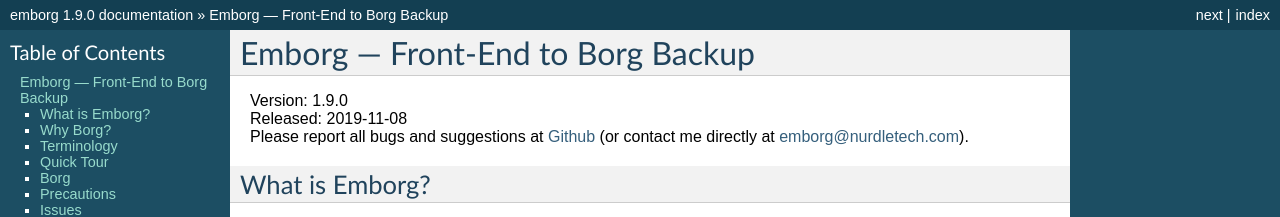
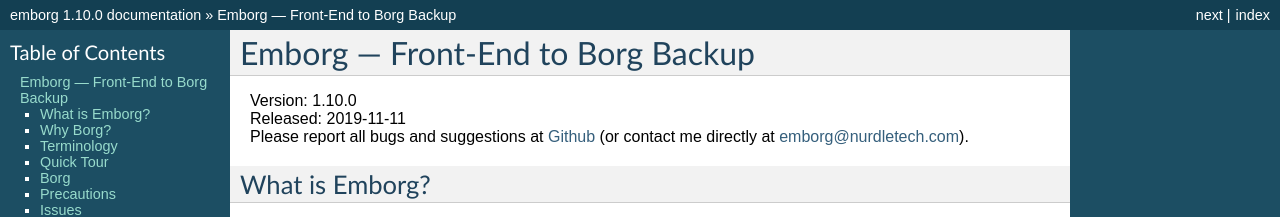
Before and after one commit to KenKundert/emborg, a Sphinx documentation site: the page built from doc/index.rst, in a window 1280 px wide and 900 px high. Shown: the top 217 px of the window. Built offline with Sphinx 7.4.7, drawn with Linux system fonts in a browser that asks for light colours; some of the changed text lies outside the part shown.

Commit message:
bump version to 1.10.0

```diff
--- a/README.rst
+++ b/README.rst
@@ -8,8 +8,8 @@
     :target: https://pypi.python.org/pypi/emborg/
 
 :Author: Ken Kundert
-:Version: 1.9.0
-:Released: 2019-11-08
+:Version: 1.10.0
+:Released: 2019-11-11
 
 *Emborg* is a simple command line utility to orchestrate backups. It is built as
 a front-end to Borg, a powerful and fast deduplicating backup program.  With
--- a/doc/conf.py
+++ b/doc/conf.py
@@ -55,7 +55,7 @@
 # built documents.
 #
 # The full version, including alpha/beta/rc tags.
-release = '1.9.0'
+release = '1.10.0'
 # The short X.Y version.
 version = '.'.join(release.split('.')[0:2])
 
--- a/doc/index.rst
+++ b/doc/index.rst
@@ -3,8 +3,8 @@
 Emborg — Front-End to Borg Backup
 =================================
 
-| Version: 1.9.0
-| Released: 2019-11-08
+| Version: 1.10.0
+| Released: 2019-11-11
 | Please report all bugs and suggestions at
   `Github <https://github.com/KenKundert/emborg/issues>`_
   (or contact me directly at `emborg@nurdletech.com
--- a/doc/releases.rst
+++ b/doc/releases.rst
@@ -2,8 +2,8 @@
 ========
 
 **Latest development release**:
-    | Version: 1.9.0
-    | Released: 2019-11-08
+    | Version: 1.10.0
+    | Released: 2019-11-11
 
 
 **1.10 (2019-11-11)**:
--- a/emborg/__init__.py
+++ b/emborg/__init__.py
@@ -1,4 +1,4 @@
-__version__ = '1.9.0'
-__released__ = '2019-11-08'
+__version__ = '1.10.0'
+__released__ = '2019-11-11'
 
 from .settings import Settings as Emborg
--- a/setup.py
+++ b/setup.py
@@ -7,7 +7,7 @@
 
 setup(
     name = 'emborg',
-    version = '1.9.0',
+    version = '1.10.0',
     author = 'Ken Kundert',
     author_email = 'emborg@nurdletech.com',
     description = 'Borg front end.',
```
Also changed, not shown: .bump.cfg.
